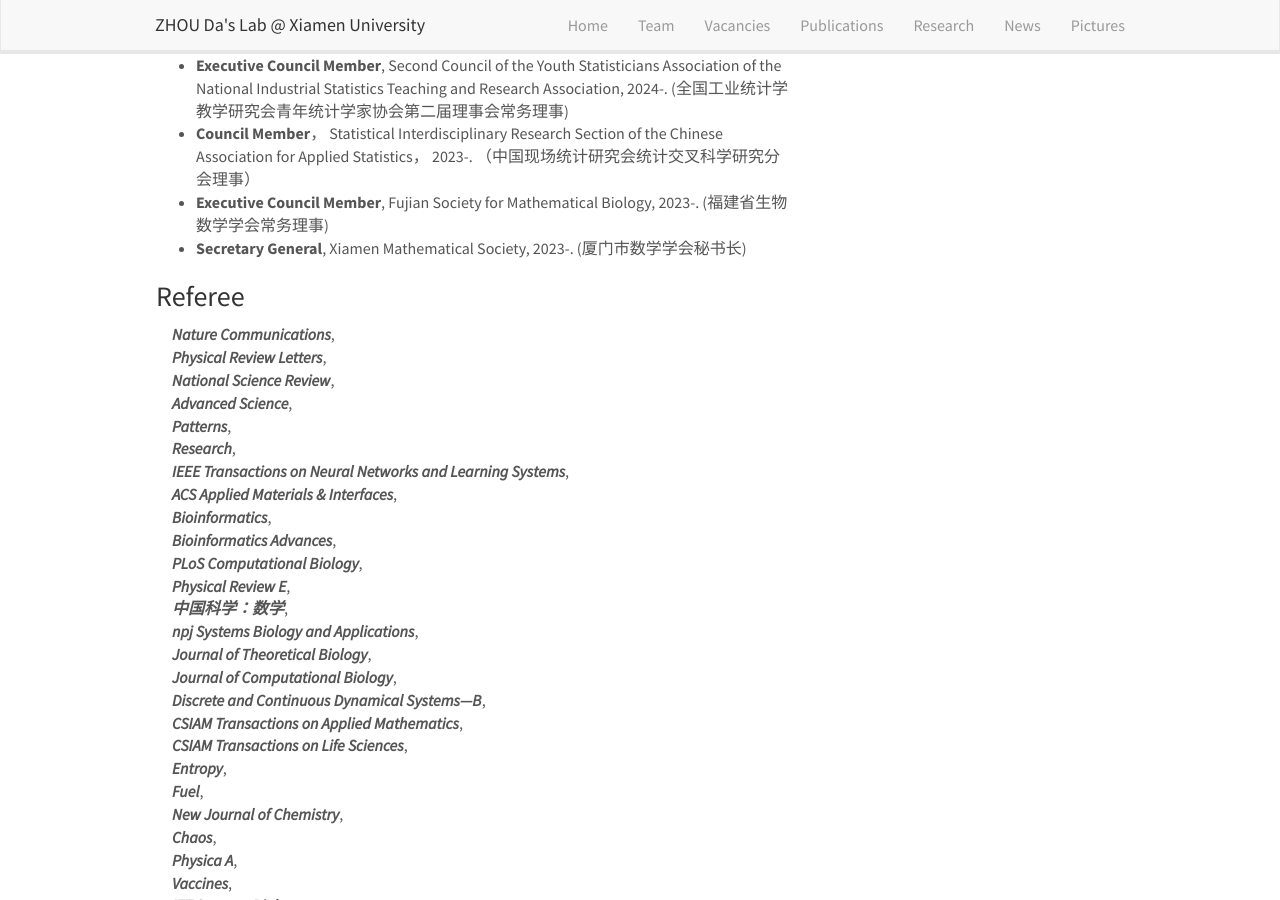
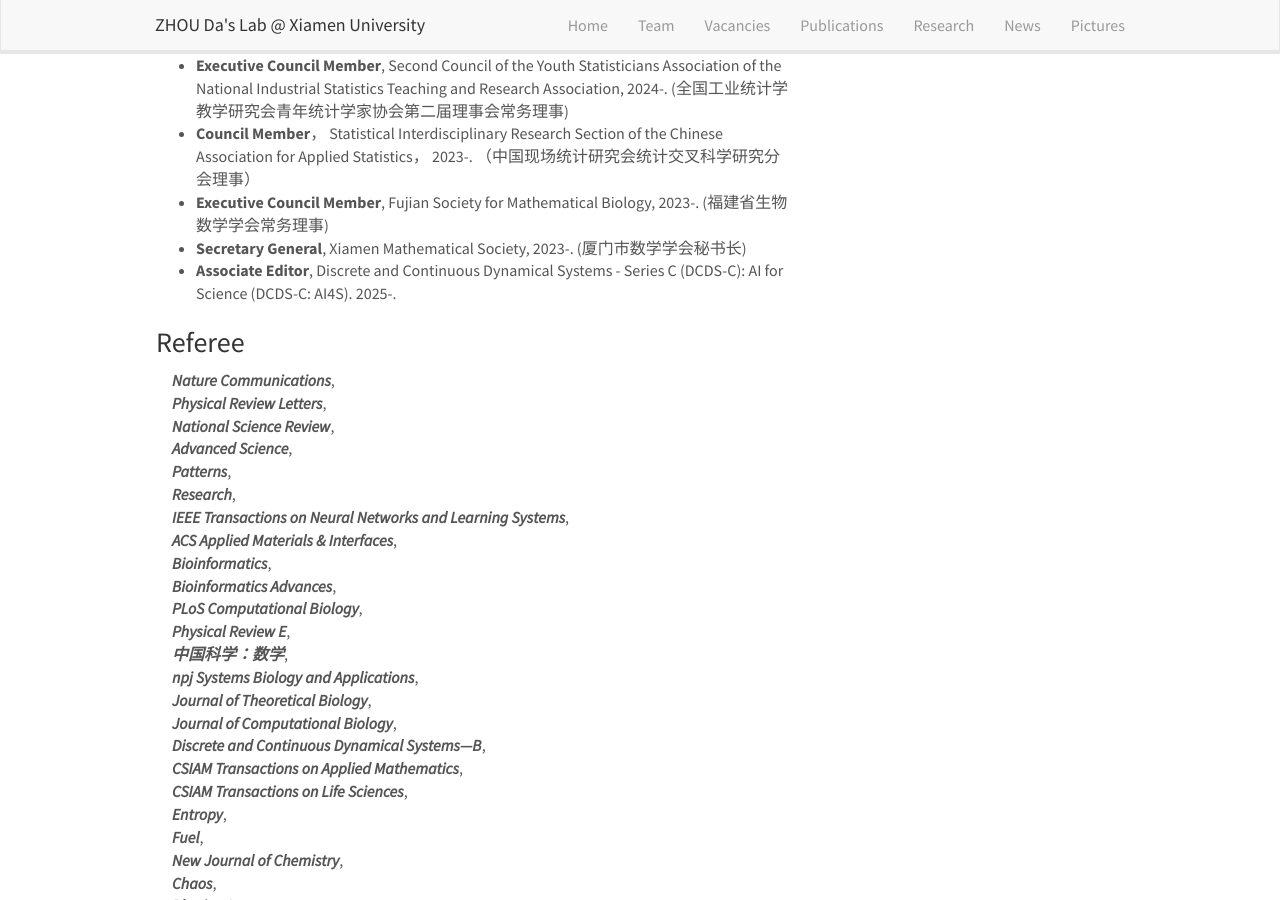
Before and after one commit to ZhouDaLab/zhoudalab.github.io, a Jekyll site: the page built from _pages/home.md, in a window 1280 px wide and 900 px high, scrolled down 1905 px. Built offline with Jekyll 4.4.1, drawn with Linux system fonts in a browser that asks for light colours; nearby versions of some CDN libraries.

Commit message:
Update home.md

```diff
--- a/_pages/home.md
+++ b/_pages/home.md
@@ -75,6 +75,7 @@ Email：zhouda@xmu.edu.cn
 - **Council Member**， Statistical Interdisciplinary Research Section of the Chinese Association for Applied Statistics， 2023-. （中国现场统计研究会统计交叉科学研究分会理事）
 - **Executive Council Member**, Fujian Society for Mathematical Biology, 2023-. (福建省生物数学学会常务理事)
 - **Secretary General**,  Xiamen Mathematical Society, 2023-. (厦门市数学学会秘书长)
+- **Associate Editor**, Discrete and Continuous Dynamical Systems - Series C (DCDS-C): AI for Science (DCDS-C: AI4S). 2025-.
 
 ### Referee
 
```
